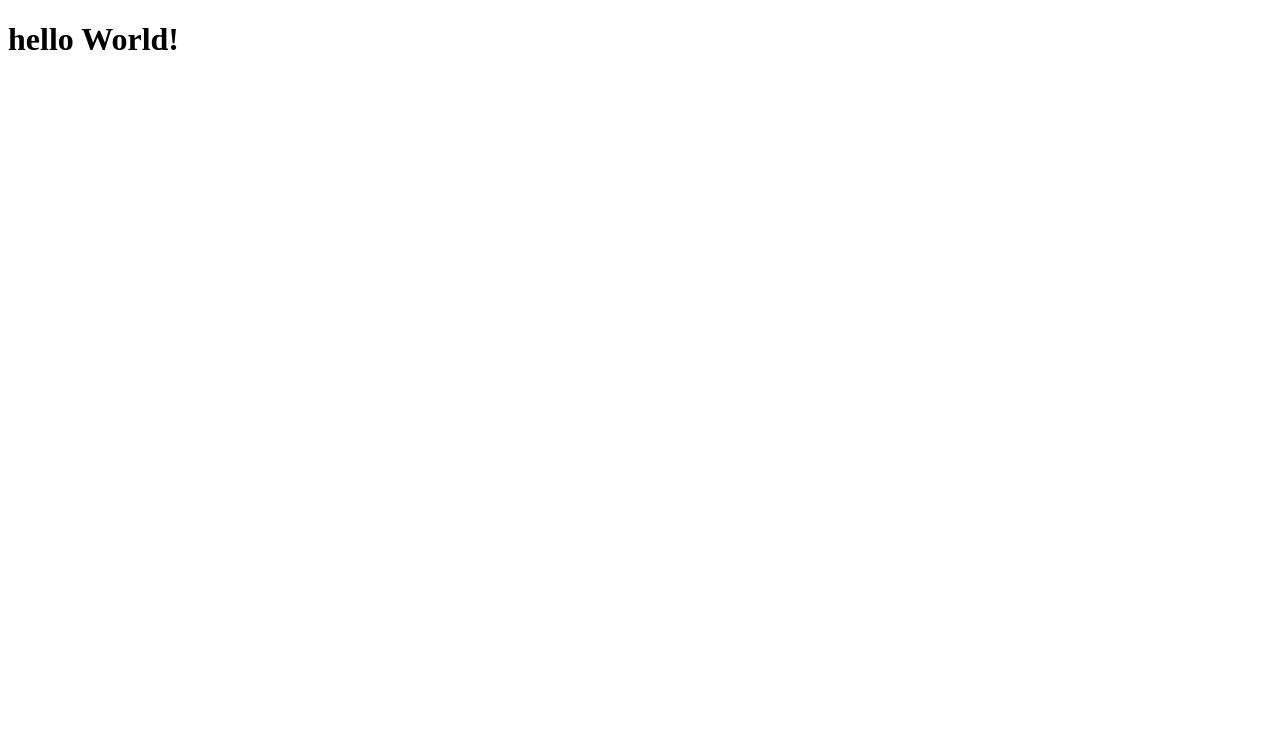
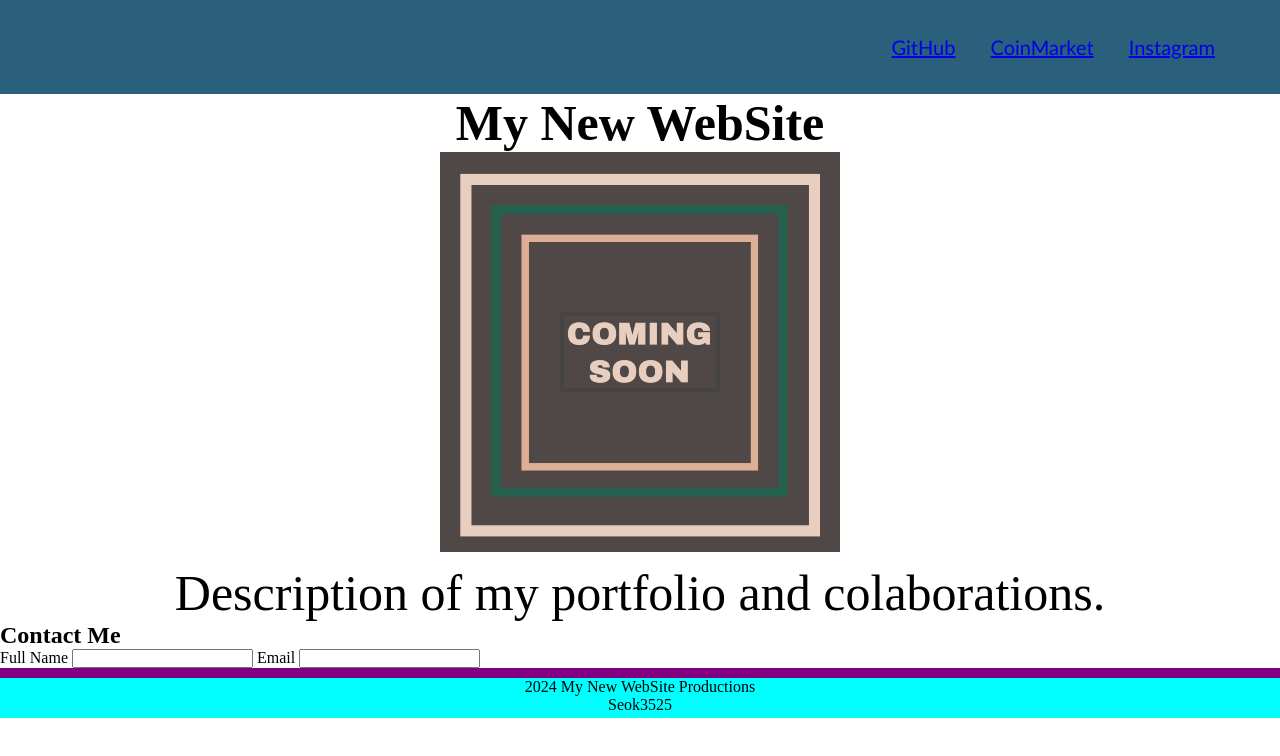
Before and after one commit to seokhh10/demofirstday, a plain HTML site: page index.html in a window 1280 px wide. Drawn offline with Linux system fonts and the light colour scheme.

Commit message:
structure of the webpage, header and footer were created and tyled it

```diff
--- /dev/null
+++ b/assets/style.css
@@ -0,0 +1,39 @@
+* {
+    box-sizing: border-box;
+    padding: 0;
+    margin: 0;
+}
+
+
+header {
+    padding: 35px;
+    font-size: 20px;
+    font-family: 'Trebuchet MS', 'Lucida Sans Unicode', 'Lucida Grande', 'Lucida Sans', Arial, sans-serif;
+    background-color: #2a607c;
+    text-align: right;
+
+}
+
+li {
+    display: inline;
+    margin-right: 30px;
+
+}
+
+#github {
+    display: inline-block;
+}
+
+h1, section {
+   text-align: center;
+   font-size: 50px;
+}
+
+
+footer {
+    background-color: aqua;
+    text-align: center;
+    width: auto;
+    height: 50px;
+    border-top: 10px solid purple ;
+}
--- a/index.html
+++ b/index.html
@@ -3,9 +3,44 @@
 <head>
     <meta charset="UTF-8">
     <meta name="viewport" content="width=device-width, initial-scale=1.0">
-    <title>Test</title>
+    <link rel="stylesheet" href="assets/style.css">
+    <title>My WebSite</title>
 </head>
+
 <body>
-    <h1>hello World!</h1>
+    <header>
+    <ul>
+        <li><a class="github" href="https://github.com/seokhh10">GitHub</a></li>
+        <li><a class="portfolio" href="https://coinmarketcap.com/">CoinMarket</a></li>
+        <li><a class="contact" href="https://www.instagram.com/">Instagram</a></li>
+
+    </ul>
+    </header>
+
+    <section>
+        <h1>My New WebSite</h1>
+        <img src="./assets/images/image-1.png" alt="comming soon square">
+        <p>Description of my portfolio and colaborations.</p>
+    </section>
+
+    <div class="container">
+      <h2>Contact Me</h2>
+      <form action="notas.txt">
+
+        <label for="fname">Full Name</label>
+        <input type="text" name="fname">
+
+        <label for="mail">Email</label>
+        <input type="text" name="mail">
+
+    </form>
+
+    </div>
+
+    <footer>
+        <P>2024 My New WebSite Productions</P>
+        <p>Seok3525</p>
+    </footer>
 </body>
+
 </html>
```
Also changed, not shown: assets/images/image-1.png (added), style.css (deleted).
